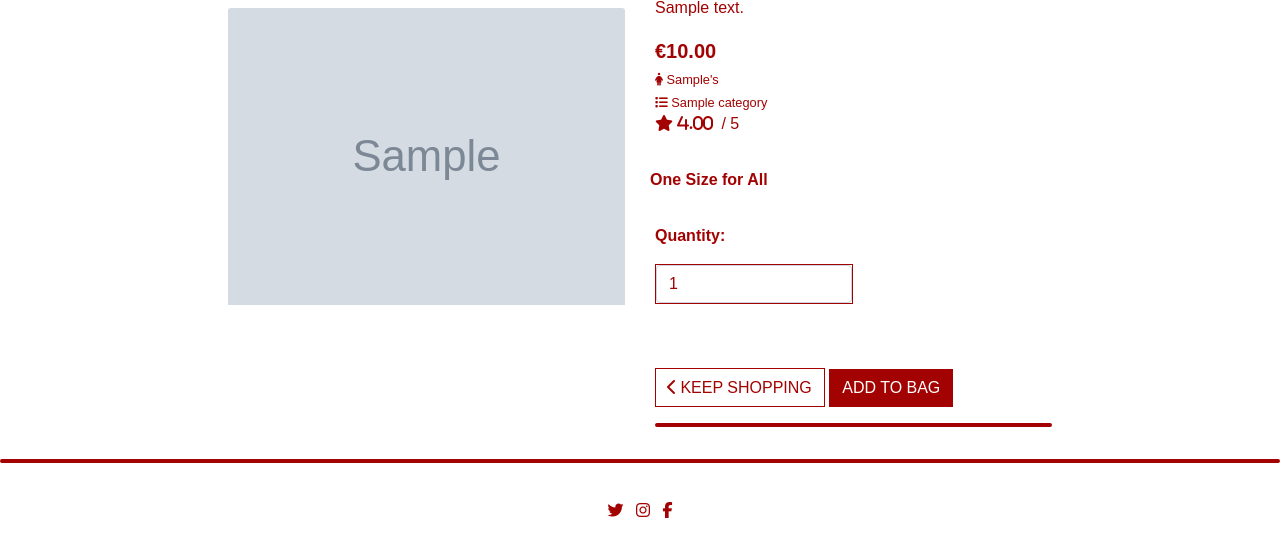
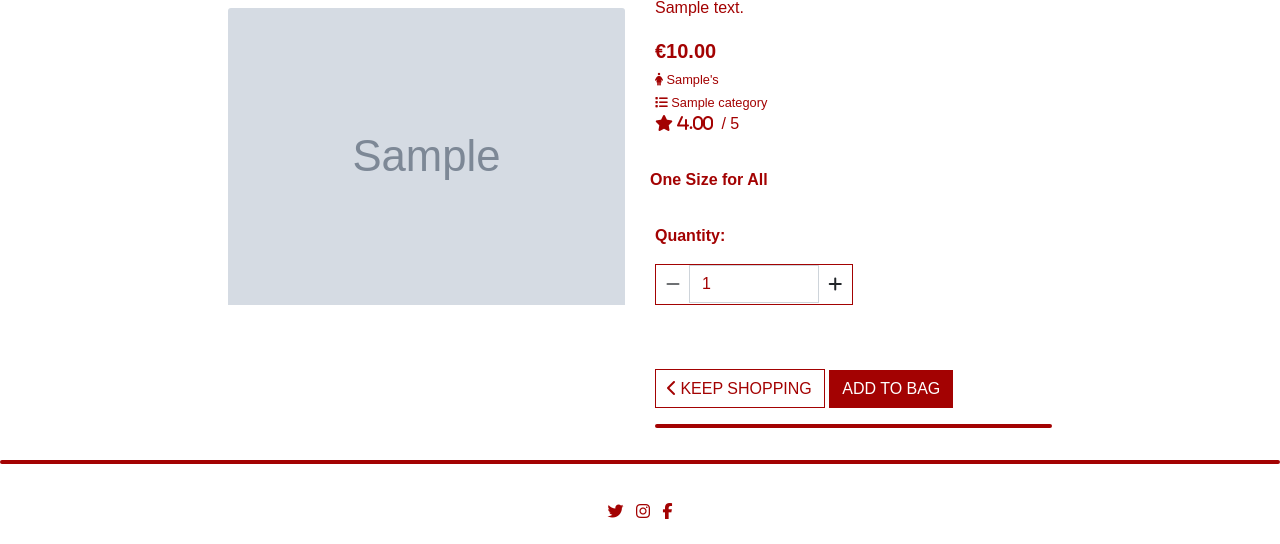
Before and after one commit to Richiefinegan11/finesse_fitness, a Django app: page /products/1/ in a window 1280 px wide. Shown: the part 368-912 px from the top of the page. Run offline with Django 3.2, Linux system fonts and the light colour scheme; tables that the repository leaves empty hold one stand-in row (values such as "Sample post"); grey boxes marked "Sample" are stand-in pictures; some libraries are stand-ins or nearby versions; some web fonts are replaced.

Commit message:
Added qunatity input +/- buttons

```diff
--- a/products/templates/products/product_detail.html
+++ b/products/templates/products/product_detail.html
@@ -98,7 +98,23 @@
                             <p class="mt-3 text-red"><strong>Quantity:</strong></p>
                             <div class="form-group w-50">
                                 <div class="input-group border-red">
+                                    <div class="input-group-prepend">
+                                        <button class="decrement-qty btn btn-black rounded-0"
+                                            data-item_id="{{ product.id }}" id="decrement-qty_{{ product.id }}">
+                                            <span class="icon">
+                                                <i class="fas fa-minus"></i>
+                                            </span>
+                                        </button>
+                                    </div>
                                     <input class="form-control qty_input text-red" type="number" name="quantity" value="1" min="1" max="99" data-item_id="{{ product.id }}" id="id_qty_{{ product.id }}">
+                                    <div class="input-group-append">
+                                        <button class="increment-qty btn btn-black rounded-0"
+                                            data-item_id="{{ product.id }}" id="increment-qty_{{ product.id }}">
+                                            <span class="icon">
+                                                <i class="fas fa-plus"></i>
+                                            </span>
+                                        </button>
+                                    </div>
                                 </div>
                             </div>
                         </div>
--- a/templates/base.html
+++ b/templates/base.html
@@ -133,8 +133,12 @@
 	</footer>
 
     {% block main_postloadjs %}
-    <!-- JQuery-->
-    <script src="https://code.jquery.com/jquery-3.5.1.min.js" integrity="sha256-9/aliU8dGd2tb6OSsuzixeV4y/faTqgFtohetphbbj0=" crossorigin="anonymous"></script>
+        <!-- JQuery-->
+        <script src="https://code.jquery.com/jquery-3.5.1.min.js" integrity="sha256-9/aliU8dGd2tb6OSsuzixeV4y/faTqgFtohetphbbj0=" crossorigin="anonymous"></script>
+        <link rel="stylesheet" href="">
+
+        <!-- Base js  -->
+		<script src="{% static 'js/base.js' %}"></script>
     {% endblock %}
 
     {% block postloadjs %}
```
Also changed, not shown: static/js/base.js (added, +41 -0 lines).
